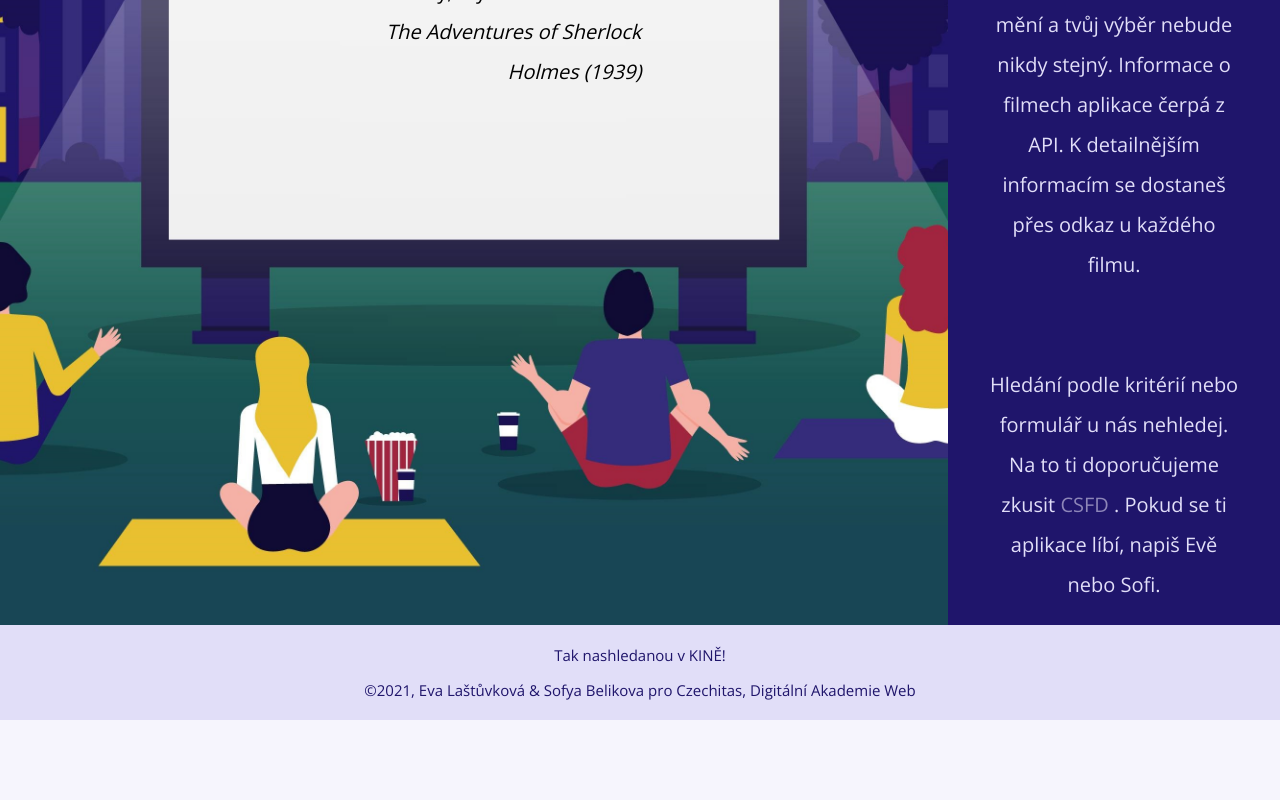
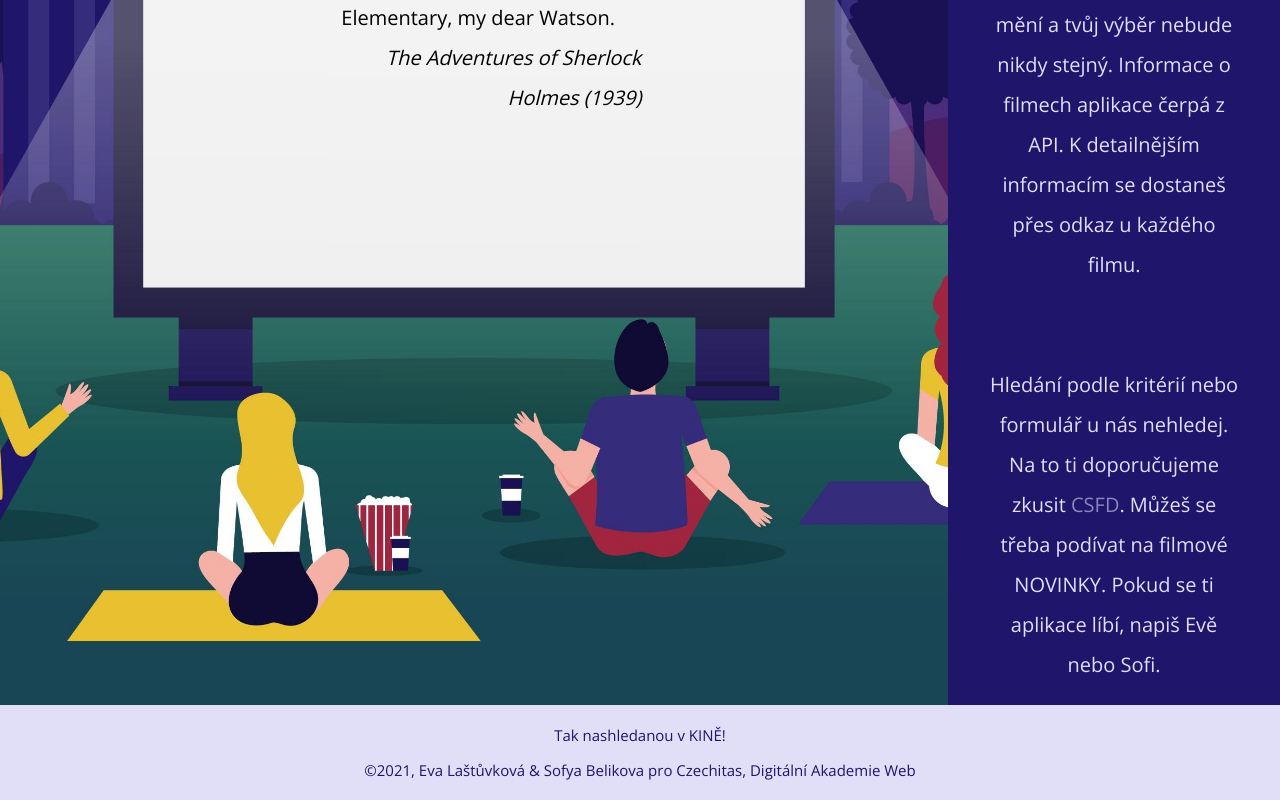
Before and after one commit to belikovasofie/filmy_react, a React app: page / in a window 1280 px wide. Shown: the part 395-1195 px from the top of the page. Before the commit the page ends 1115 px from the top, so only its background shows below. Built offline with nearby package versions, Linux system fonts and the light colour scheme; a web font is replaced by a local one.

Commit message:
text added

```diff
--- a/src/pages/Homepage/index.jsx
+++ b/src/pages/Homepage/index.jsx
@@ -19,8 +19,9 @@ const Homepage = () => {
         <p className="content__text">
           Hledání podle kritérií nebo formulář u nás nehledej. Na to ti
           doporučujeme zkusit{' '}
-          <a href="https://www.csfd.cz/podrobne-vyhledavani/">CSFD</a> . Pokud
-          se ti aplikace líbí, napiš Evě nebo Sofi.
+          <a href="https://www.csfd.cz/podrobne-vyhledavani/">CSFD</a>. Můžeš se
+          třeba podívat na filmové NOVINKY. Pokud se ti aplikace líbí, napiš Evě
+          nebo Sofi.
         </p>
       </div>
     </main>
```
